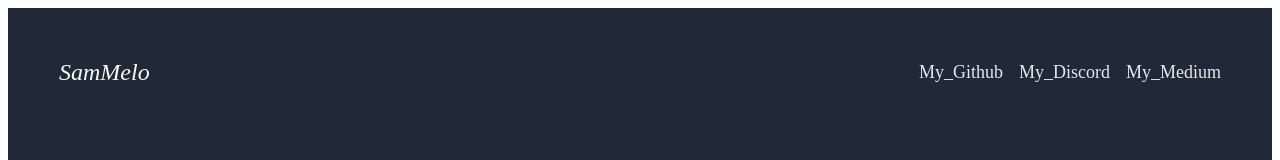
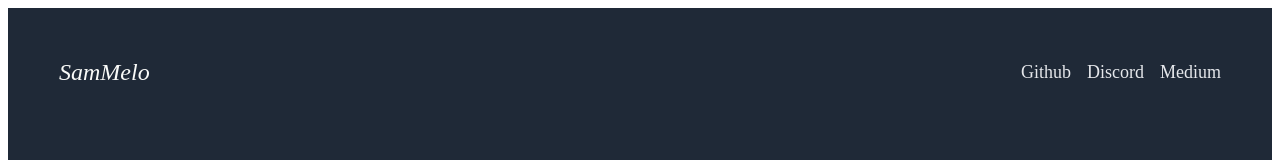
Before and after one commit to sammelo2000/Project-Landing-Page, a plain HTML site: page index.html in a window 1280 px wide. Shown: the top 160 px of the page. Drawn offline with Linux system fonts and the light colour scheme.

Commit message:
changed names of the header links

```diff
--- a/index.html
+++ b/index.html
@@ -12,9 +12,9 @@
         <div class="Header">
             <div class="HeaderLogo"><i>SamMelo</i></div>
             <ul class="HeaderLinks">
-                <li class="HLink"><a class="HeaderDirectLinks" href="https://github.com/sammelo2000" target="_blank">My_Github</a></li>
-                <li class="HLink"><a class="HeaderDirectLinks" href="https://discordapp.com/users/1053602479062913094" target="_blank">My_Discord</a></li>
-                <li class="HLink"><a class="HeaderDirectLinks" href="https://medium.com/@SamMelo" target="_blank">My_Medium</a></li>
+                <li class="HLink"><a class="HeaderDirectLinks" href="https://github.com/sammelo2000" target="_blank">Github</a></li>
+                <li class="HLink"><a class="HeaderDirectLinks" href="https://discordapp.com/users/1053602479062913094" target="_blank">Discord</a></li>
+                <li class="HLink"><a class="HeaderDirectLinks" href="https://medium.com/@SamMelo" target="_blank">Medium</a></li>
             </ul>
         </div>
         <div class="FirstSectionContainer">
```
